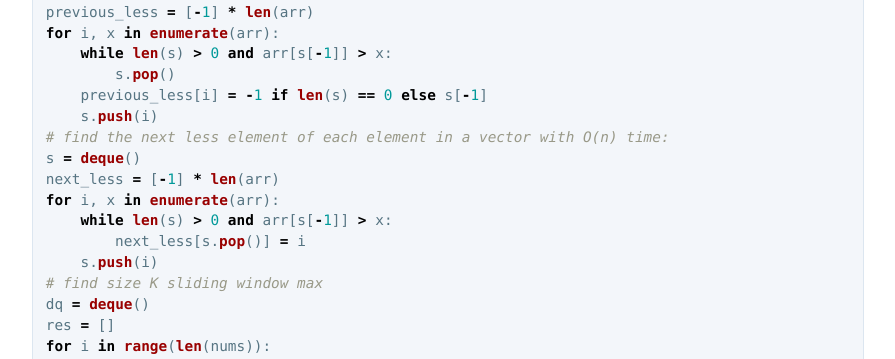
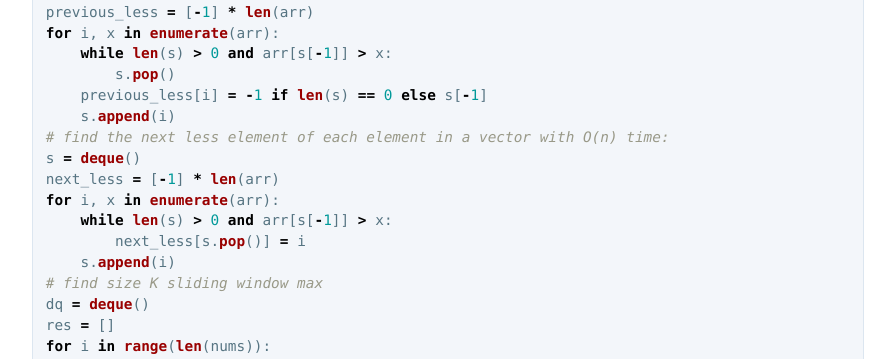
Before and after one commit to nsndimt/nsndimt.github.io, a Jekyll site: the page built from index.md, in a window 1280 px wide and 900 px high, scrolled down 27869 px. Shown: the part 152-511 px from the top of the window, without its empty margins (192-1087 px from the left). Built offline with Jekyll 4.4.1, drawn with Linux system fonts in a browser that asks for light colours; the repository's description, which GitHub fills in, is left out.

Commit message:
fix note

```diff
--- a/index.md
+++ b/index.md
@@ -1186,14 +1186,14 @@ for i, x in enumerate(arr):
     while len(s) > 0 and arr[s[-1]] > x:
         s.pop()
     previous_less[i] = -1 if len(s) == 0 else s[-1]
-    s.push(i)
+    s.append(i)
 # find the next less element of each element in a vector with O(n) time:
 s = deque()
 next_less = [-1] * len(arr)
 for i, x in enumerate(arr):
     while len(s) > 0 and arr[s[-1]] > x:
     	next_less[s.pop()] = i
-    s.push(i)
+    s.append(i)
 # find size K sliding window max
 dq = deque()
 res = []
```
